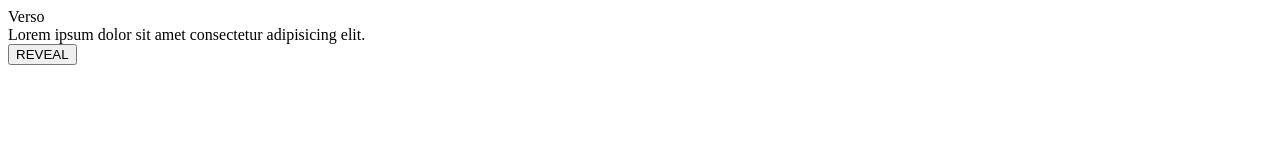
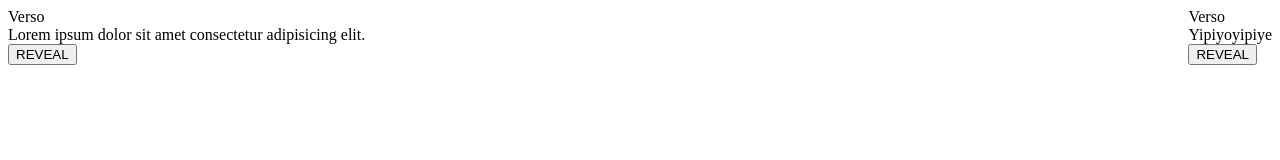
Before and after one commit to senkuu/exercice-transition, a plain HTML site: page index.html in a window 1280 px wide. Drawn offline with Linux system fonts and the light colour scheme.

Commit message:
add new card and some style

```diff
--- a/index.html
+++ b/index.html
@@ -18,6 +18,16 @@
         </div>
         <button class="hand__card__button">Reveal</button>
       </div>
+
+      <div class="hand__card">
+        <div class="hand__card__content">
+          <div class="hand__card__content--verso">Verso</div>
+          <div class="hand__card____content--recto">
+            Yipiyoyipiye
+          </div>
+        </div>
+        <button class="hand__card__button">Reveal</button>
+      </div>
     </div>
   </body>
 </html>
--- a/style.css
+++ b/style.css
@@ -1,3 +1,16 @@
+.hand {
+  display: -webkit-box;
+  display: -ms-flexbox;
+  display: flex;
+  -webkit-box-orient: horizontal;
+  -webkit-box-direction: normal;
+      -ms-flex-direction: row;
+          flex-direction: row;
+  -webkit-box-pack: justify;
+      -ms-flex-pack: justify;
+          justify-content: space-between;
+}
+
 .hand__card__button {
   text-transform: uppercase;
 }
```
